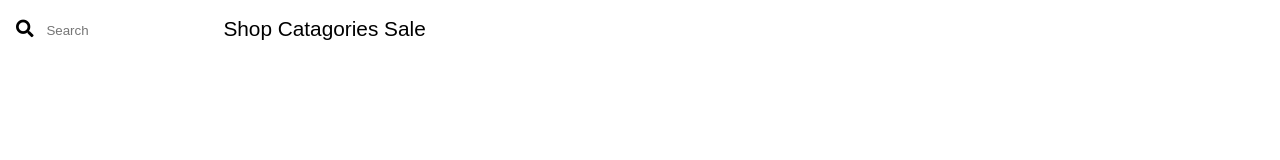
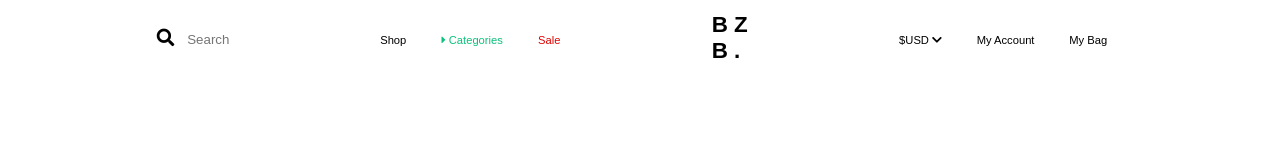
Before and after one commit to jrmeyers92/ProductPage, a website: page index.html in a window 1280 px wide. Drawn offline with Linux system fonts and the light colour scheme.

Commit message:
nav html done

```diff
--- a/index.html
+++ b/index.html
@@ -24,12 +24,20 @@
 				</div>
 				<div class="nav__options">
 					<span class="nav__options-item shop">Shop</span>
-					<span class="nav__options-item catagories">Catagories</span>
-					<span class="nav__options-item">Sale</span>
+					<span class="nav__options-item catagories">
+						<i class="fas fa-caret-right"></i> Categories</span
+					>
+					<span class="nav__options-item sale">Sale</span>
 				</div>
 			</div>
-			<div class="nav__logo"></div>
-			<div class="nav__right"></div>
+			<div class="nav__logo">
+				<span>B Z<br />B .</span>
+			</div>
+			<div class="nav__right">
+				<span>$USD <i class="fas fa-chevron-down"></i></span>
+				<span>My Account</span>
+				<span>My Bag</span>
+			</div>
 		</nav>
 	</body>
 </html>
--- a/sass/components/_search.scss
+++ b/sass/components/_search.scss
@@ -6,7 +6,6 @@
 		border: none;
 		margin-left: 0.8rem;
 		height: 1.4rem;
-		margin-top: 0.2rem;
 	}
 
 	&__icon {
--- a/sass/sections/_nav.scss
+++ b/sass/sections/_nav.scss
@@ -1,6 +1,11 @@
 .nav {
 	height: 10vh;
 	padding: 1rem;
+	display: flex;
+	justify-content: space-between;
+	align-items: center;
+	width: 78vw;
+	margin-left: 11vw;
 
 	&__left {
 		display: flex;
@@ -8,7 +13,33 @@
 		align-items: center;
 	}
 
+	&__right {
+		& span {
+			font-size: 0.7rem;
+			margin: 1rem;
+		}
+	}
+
 	&__options {
-		font-size: 1.3rem;
+		font-size: 0.7rem;
+
+		&-item {
+			margin: 1rem;
+			cursor: pointer;
+		}
 	}
 }
+
+.sale {
+	color: rgb(223, 3, 3);
+}
+
+.catagories {
+	color: rgb(10, 194, 123);
+}
+
+.nav__logo {
+	font-size: 1.4rem;
+	font-weight: 700;
+	align-self: flex-end;
+}
```
Also changed, not shown: css/style.css.
